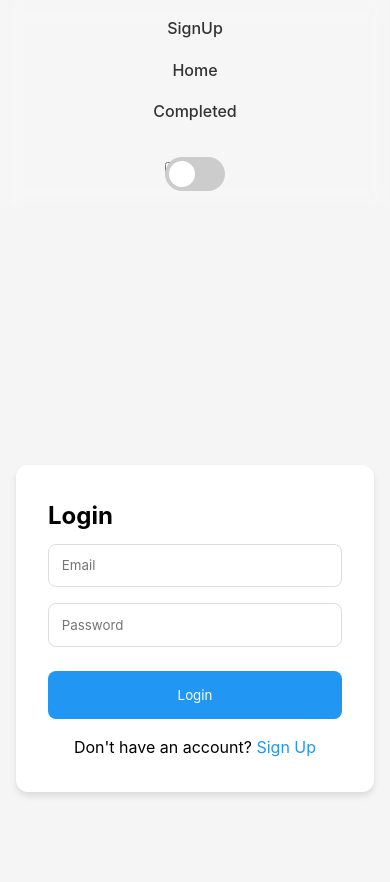
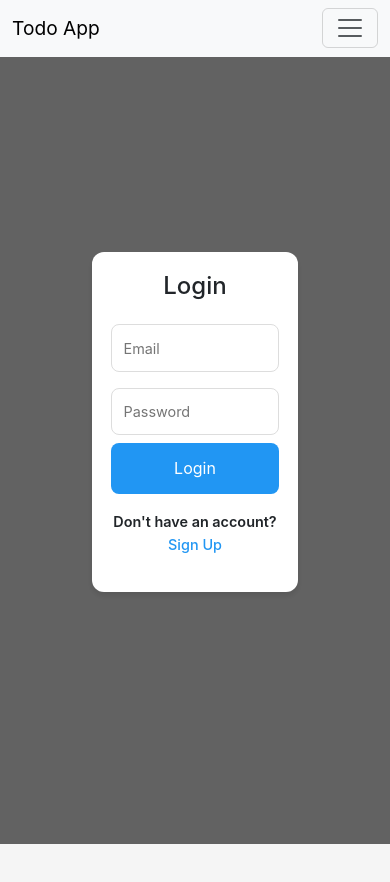
Before and after one commit to NandaKishor03/ToDo_MERN_Stack, a React (Vite) app in the folder todolist/: page /login in a window 390 px wide. Shown: the top 882 px of the page. After the commit the page ends 844 px from the top, so only its background shows below. Built offline with nearby package versions, Linux system fonts and the light colour scheme.

Commit message:
UI changes for Mobile view
UI changes for Mobile view

```diff
--- a/todolist/src/App.css
+++ b/todolist/src/App.css
@@ -1,214 +1,3 @@
-/* body {
-  font-family: 'Poppins', sans-serif;
-  background: linear-gradient(135deg, #f5f7fa, #c3cfe2);
-  color: #333;
-  margin: 0;
-  padding: 0;
-  min-height: 100vh;
-}
-
-.app {
-  display: flex;
-  flex-direction: column;
-  align-items: center;
-  justify-content: center;
-  min-height: 100vh;
-}
-
-.gradient-theme {
-  background: linear-gradient(135deg, #1e3c72, #2a5298);
-  color: #fff;
-}
-
-.nav {
-  width: 100%;
-  background: rgba(255, 255, 255, 0.9);
-  backdrop-filter: blur(10px);
-  box-shadow: 0 4px 6px rgba(0, 0, 0, 0.1);
-  padding: 1rem;
-  position: fixed;
-  top: 0;
-  z-index: 1000;
-}
-
-.nav-list {
-  display: flex;
-  justify-content: center;
-  align-items: center;
-  list-style: none;
-  padding: 0;
-  margin: 0;
-  gap: 2rem;
-}
-
-.nav-item {
-  display: flex;
-  align-items: center;
-}
-
-.nav-link {
-  text-decoration: none;
-  color: #4a90e2;
-  font-size: 1.1rem;
-  font-weight: 500;
-  transition: color 0.3s ease;
-}
-
-.nav-link:hover {
-  color: #6a82fb;
-}
-
-.toggle-container {
-  display: flex;
-  align-items: center;
-  gap: 0.5rem;
-}
-
-.switch {
-  position: relative;
-  display: inline-block;
-  width: 50px;
-  height: 24px;
-}
-
-.switch input {
-  opacity: 0;
-  width: 0;
-  height: 0;
-}
-
-.slider {
-  position: absolute;
-  cursor: pointer;
-  top: 0;
-  left: 0;
-  right: 0;
-  bottom: 0;
-  background: #ccc;
-  transition: all 0.3s ease;
-  border-radius: 34px;
-}
-
-.slider.round {
-  border-radius: 34px;
-}
-
-.slider:before {
-  position: absolute;
-  content: "";
-  height: 20px;
-  width: 20px;
-  left: 2px;
-  bottom: 2px;
-  background: #fff;
-  transition: all 0.3s ease;
-  border-radius: 50%;
-}
-
-input:checked + .slider {
-  background: linear-gradient(135deg, #4a90e2, #6a82fb);
-}
-
-input:checked + .slider:before {
-  transform: translateX(26px);
-}
-
-.routes-container {
-  width: 100%;
-  max-width: 1200px;
-  margin: 6rem auto 2rem;
-  padding: 1rem;
-}
-
-.login-container,
-.signup-container {
-  background: #fff;
-  border-radius: 16px;
-  box-shadow: 0 8px 32px rgba(0, 0, 0, 0.1);
-  padding: 2rem;
-  max-width: 400px;
-  margin: 2rem auto;
-  animation: fadeIn 0.5s ease-in-out;
-}
-
-.login-title,
-.signup-title {
-  font-size: 2rem;
-  color: #4a90e2;
-  text-align: center;
-  margin-bottom: 1.5rem;
-  font-weight: 600;
-}
-
-.login-form,
-.signup-form {
-  display: flex;
-  flex-direction: column;
-  gap: 1rem;
-}
-
-.login-form input,
-.signup-form input {
-  width: 100%;
-  padding: 0.75rem;
-  border: 1px solid #ddd;
-  border-radius: 8px;
-  font-size: 1rem;
-  transition: border-color 0.3s ease;
-}
-
-.login-form input:focus,
-.signup-form input:focus {
-  border-color: #4a90e2;
-  outline: none;
-}
-
-.login-form button,
-.signup-form button {
-  background: linear-gradient(135deg, #4a90e2, #6a82fb);
-  border: none;
-  border-radius: 8px;
-  padding: 0.75rem 1.5rem;
-  font-size: 1rem;
-  color: #fff;
-  cursor: pointer;
-  transition: all 0.3s ease;
-}
-
-.login-form button:hover,
-.signup-form button:hover {
-  transform: translateY(-2px);
-  box-shadow: 0 4px 8px rgba(74, 144, 226, 0.3);
-}
-
-.protected-container {
-  background: #fff;
-  border-radius: 16px;
-  box-shadow: 0 8px 32px rgba(0, 0, 0, 0.1);
-  padding: 2rem;
-  max-width: 800px;
-  margin: 2rem auto;
-}
-
-@keyframes fadeIn {
-  from {
-    opacity: 0;
-    transform: translateY(-20px);
-  }
-  to {
-    opacity: 1;
-    transform: translateY(0);
-  }
-} */
-
-
-
-
-
-
-
-
-/* App.css */
 .app {
   min-height: 100vh;
 }
@@ -244,7 +33,6 @@ input:checked + .slider:before {
   background: rgba(0, 0, 0, 0.1);
 }
 
-/* Dark Mode Toggle */
 .switch {
   position: relative;
   display: inline-block;
@@ -284,7 +72,6 @@ input:checked + .slider:before {
   transform: translateX(26px);
 }
 
-/* Mobile Responsiveness */
 @media (max-width: 768px) {
   .nav-list {
     flex-direction: column;
@@ -296,3 +83,66 @@ input:checked + .slider:before {
     margin-top: 1rem;
   }
 }
+
+
+.main-content {
+  padding-top: 80px;
+}
+
+.gradient-theme .navbar {
+  background: rgba(30, 30, 30, 0.95) !important;
+}
+
+.gradient-theme .offcanvas {
+  background: rgba(40, 40, 40, 0.95) !important;
+  color: white;
+}
+
+.gradient-theme .nav-link {
+  color: white !important;
+}
+
+.gradient-theme .btn-close {
+  filter: invert(1);
+}
+
+@media (max-width: 767px) {
+  .navbar-brand {
+    font-size: 1.2rem;
+  }
+
+  .offcanvas-body {
+    padding: 1rem;
+  }
+
+  .nav-link {
+    font-size: 1.1rem;
+    padding: 0.8rem 0;
+  }
+}
+
+
+html {
+  overflow-y: auto !important;
+  scrollbar-width: none;
+  -ms-overflow-style: none;
+}
+
+html::-webkit-scrollbar {
+  display: none;
+}
+
+.main-content {
+  padding-top: 80px;
+  height: calc(100vh - 80px);
+  overflow-y: auto;
+}
+
+.offcanvas {
+  overflow-y: auto !important;
+}
+
+.main-content::-webkit-scrollbar,
+.offcanvas::-webkit-scrollbar {
+  display: none;
+}
--- a/todolist/src/App.jsx
+++ b/todolist/src/App.jsx
@@ -1,4 +1,3 @@
-// import { Routes, Route, Link } from "react-router-dom";
 import { Routes, Route, Link, Navigate } from "react-router-dom";
 import { useState, useEffect } from "react";
 import Home from "./components/Home";
@@ -6,6 +5,7 @@ import History from "./components/History";
 import SignUp from "./components/SignUp";
 import Login from "./components/Login";
 import ProtectedRoute from "./ProtectedRoute";
+import "bootstrap/dist/css/bootstrap.min.css";
 import "./App.css";
 
 function App() {
@@ -32,24 +32,45 @@ function App() {
 
   return (
     <div className={`app ${darkMode ? "gradient-theme" : ""}`}>
-      <nav className="nav">
-        <ul className="nav-list">
+      <nav className="navbar bg-body-tertiary fixed-top">
+        <div className="container-fluid">
+          <Link className="navbar-brand d-none d-md-block" to="/">
+            Todo App
+          </Link>
+
+          <div className="d-flex d-md-none align-items-center w-100">
+            <Link className="navbar-brand" to="/">
+              Todo App
+            </Link>
+            <button
+              className="navbar-toggler ms-auto"
+              type="button"
+              data-bs-toggle="offcanvas"
+              data-bs-target="#offcanvasNavbar"
+            >
+              <span className="navbar-toggler-icon"></span>
+            </button>
+          </div>
+
+          <div className="d-none d-md-flex align-items-center">
+            <ul className="navbar-nav flex-row gap-3">
               <li className="nav-item">
-            <Link to="/signup" className="nav-link">
+                <Link className="nav-link" to="/signup">
                   SignUp
                 </Link>
               </li>
               <li className="nav-item">
-            <Link to="/home" className="nav-link">
+                <Link className="nav-link" to="/home">
                   Home
                 </Link>
               </li>
               <li className="nav-item">
-            <Link to="/history" className="nav-link">
+                <Link className="nav-link" to="/history">
                   Completed
                 </Link>
               </li>
-          <li className="nav-item toggle-container">
+            </ul>
+            <div className="ms-3 toggle-container">
               <label className="switch">
                 <input
                   type="checkbox"
@@ -58,10 +79,69 @@ function App() {
                 />
                 <span className="slider round"></span>
               </label>
+            </div>
+          </div>
+
+          <div
+            className="offcanvas offcanvas-end d-md-none"
+            tabIndex="-1"
+            id="offcanvasNavbar"
+          >
+            <div className="offcanvas-header">
+              <h5 className="offcanvas-title">Menu</h5>
+              <button
+                type="button"
+                className="btn-close"
+                data-bs-dismiss="offcanvas"
+              ></button>
+            </div>
+            <div className="offcanvas-body">
+              <ul className="navbar-nav">
+                <li className="nav-item">
+                  <Link
+                    className="nav-link"
+                    to="/signup"
+                    data-bs-dismiss="offcanvas"
+                  >
+                    SignUp
+                  </Link>
+                </li>
+                <li className="nav-item">
+                  <Link
+                    className="nav-link"
+                    to="/home"
+                    data-bs-dismiss="offcanvas"
+                  >
+                    Home
+                  </Link>
+                </li>
+                <li className="nav-item">
+                  <Link
+                    className="nav-link"
+                    to="/history"
+                    data-bs-dismiss="offcanvas"
+                  >
+                    Completed
+                  </Link>
+                </li>
+                <li className="nav-item mt-3">
+                  <label className="switch">
+                    <input
+                      type="checkbox"
+                      checked={darkMode}
+                      onChange={toggleTheme}
+                    />
+                    <span className="slider round"></span>
+                  </label>
+                  <span className="ms-2">{darkMode ? "Dark" : "Light"}</span>
                 </li>
               </ul>
+            </div>
+          </div>
+        </div>
       </nav>
 
+      <div className="main-content">
         <Routes>
           <Route path="/" element={<Navigate to="/login" />} />
           <Route path="/signup" element={<SignUp />} />
@@ -70,6 +150,7 @@ function App() {
           <Route path="/history" element={<ProtectedRoute component={History} />}/>
         </Routes>
       </div>
+    </div>
   );
 }
 
--- a/todolist/src/components/SignUp.css
+++ b/todolist/src/components/SignUp.css
@@ -1,103 +1,75 @@
-/* .auth-container {
+.auth-container {
+  position: fixed;
+  top: 0;
+  left: 0;
+  width: 100vw;
+  height: 100dvh;
   display: flex;
   justify-content: center;
   align-items: center;
-  height: 100vh;
-  margin-top: 300px;
-  display: block;
-  position: fixed;
+  background: rgba(253, 251, 251, 0.4);
+  z-index: 1000;
+  padding: 1rem;
 }
 
 .auth-box {
-  background-color: white;
-  padding: 2rem 3rem;
+  position: relative;
+  background: white;
+  padding: 1.5rem;
   border-radius: 12px;
-  box-shadow: 0 5px 15px rgba(0, 0, 0, 0.2);
-  width: 450px;
-  margin-bottom: 285px;
+  box-shadow: 0 4px 6px rgba(0, 0, 0, 0.1);
+  width: 100%;
+  max-width: 500px;
+  max-height: 90dvh;
+  overflow-y: auto;
+  transition: all 0.3s ease;
 }
 
-.auth-box h2 {
-  text-align: center;
-  margin-bottom: 20px;
+@media (max-width: 768px) {
+  .auth-box {
+    max-width: 55%;
+    padding: 1.2rem;
+  }
+
+  .auth-container {
+    padding: 0.5rem;
+    background: rgba(0, 0, 0, 0.6);
+  }
+
+  h2 {
+    font-size: 1.5rem !important;
+    margin-bottom: 1rem !important;
   }
 
   .auth-input {
-  width: 100%;
-  padding: 10px;
-  font-size: 18px;
-  font-weight: 600;
-  margin-bottom: 15px;
-  border: 1px solid #060606;
-  border-radius: 8px;
-}
-
-.auth-input:focus {
-  outline: none;
-  border-color: #4CAF50;
-  box-shadow: 0 0 0 2px rgba(76, 175, 80, 0.2);
+    padding: 0.7rem !important;
+    font-size: 0.9rem !important;
   }
 
   .auth-btn {
-  width: 120px;
-  padding: 15px;
-  background-color: #007bff;
-  color: white;
-  border: none;
-  border-radius: 8px;
-  cursor: pointer;
-  margin-bottom: 15px;
-  justify-content: center;
-  margin-left: 173px;
-  font-size: 16px;
-  font-weight: 600;
-}
-
-.auth-btn:hover {
-  background-color: #0056b3;
+    padding: 0.8rem !important;
+    font-size: 1rem !important;
+    margin-right: 200px;
   }
 
   .auth-text {
-  text-align: center;
-  font-size: 18px;
-  font-weight: 600;
+    font-size: 0.9rem !important;
+  }
 }
 
-.auth-text a {
-  color: #007bff;
-  text-decoration: none;
+.gradient-theme .auth-box {
+  background: #2d2d2d;
+  color: white;
 }
 
-.auth-text a:hover {
-  text-decoration: underline;
-} */
-
-
-
-
-
-
-
-
-
-
-
-/* SignUp.css */
-.auth-container {
-  min-height: 100vh;
-  display: flex;
-  justify-content: center;
-  align-items: center;
-  padding: 2rem;
+.auth-box::-webkit-scrollbar {
+  display: none;
 }
 
-.auth-box {
-  background: white;
-  padding: 2rem;
-  border-radius: 12px;
-  box-shadow: 0 4px 6px rgba(0, 0, 0, 0.1);
-  width: 100%;
-  max-width: 400px;
+h2 {
+  text-align: center;
+  margin-bottom: 1.5rem;
+  font-size: 2rem;
 }
 
 .auth-input {
@@ -106,6 +78,7 @@
   margin: 0.5rem 0;
   border: 1px solid #ddd;
   border-radius: 8px;
+  font-size: 1rem;
 }
 
 .auth-btn {
@@ -116,21 +89,23 @@
   border: none;
   border-radius: 8px;
   cursor: pointer;
-  margin-top: 1rem;
+  font-size: 1.1rem;
+  transition: background 0.3s ease;
+}
+
+.auth-btn:hover {
+  background: #1976d2;
 }
 
 .auth-text {
   text-align: center;
   margin-top: 1rem;
+  font-weight: 600;
+  font-size: 20px;
 }
 
 .auth-text a {
   color: #2196f3;
   text-decoration: none;
+  font-weight: 500;
 }
-
-@media (max-width: 768px) {
-  .auth-container {
-    padding: 1rem;
-  }
-}
--- a/todolist/src/main.jsx
+++ b/todolist/src/main.jsx
@@ -2,6 +2,8 @@ import { StrictMode } from "react";
 import { createRoot } from "react-dom/client";
 import { BrowserRouter } from "react-router-dom";
 import App from "./App.jsx";
+
+import 'bootstrap/dist/js/bootstrap.bundle.min.js';
 import "./index.css";
 
 createRoot(document.getElementById("root")).render(
```
Also changed, not shown: todolist/package.json (+6 -4 lines), 1 other file (tests, documents, lock files or other folders). Lines whose indentation alone changed are shown as unchanged.
